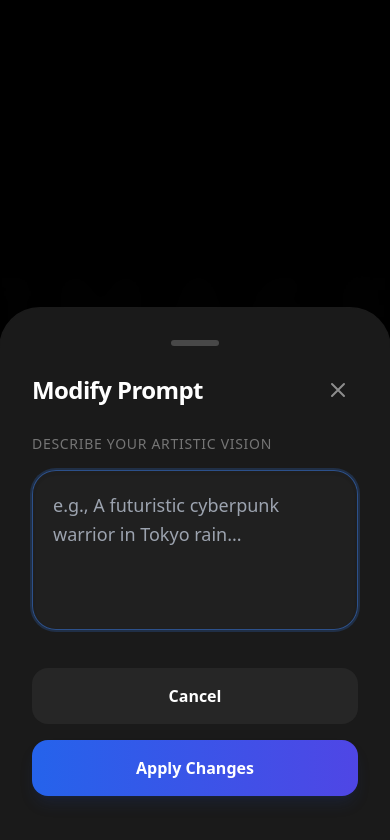
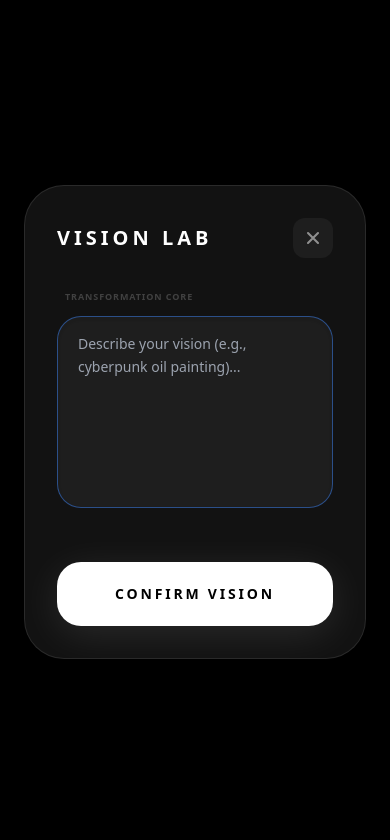
Before and after one commit to Mgeeeeee/PromptCamera, a React (Vite) app: page / in a window 390 px wide. Both pictures are taken after a click on the button 130 px from the left and 780 px from the top of the page. Shown: the top 840 px of the page. Built offline with nearby package versions, Linux system fonts and the light colour scheme.

Commit message:
feat: Refactor prompt dialog and app layout
Updates the prompt dialog UI to a more modern design with softer gradients and a larger focus on typography. Also adjusts the app layout for better mobile experience, introducing a cross-fading ambient background and resetting image state on capture.

```diff
--- a/App.tsx
+++ b/App.tsx
@@ -52,6 +52,7 @@ const App: React.FC = () => {
     setCapturedImage(base64);
     setResultImage(null);
     setError(null);
+    setShowOriginal(false);
   };
 
   const handleFileUpload = (e: React.ChangeEvent<HTMLInputElement>) => {
@@ -107,8 +108,7 @@ const App: React.FC = () => {
     }
   };
 
-  const commonBtnClass = "w-12 h-12 rounded-[1.2rem] bg-white/5 border border-white/5 flex items-center justify-center active:scale-90 transition-all shrink-0 disabled:opacity-10";
-  const primaryBtnClass = "w-12 h-12 rounded-[1.2rem] bg-white border border-white flex items-center justify-center active:scale-90 transition-all shrink-0 disabled:opacity-20 shadow-[0_0_20px_rgba(255,255,255,0.1)]";
+  const commonBtnClass = "w-12 h-12 rounded-[1.2rem] bg-white/5 border border-white/5 flex items-center justify-center active:scale-90 transition-all shrink-0 disabled:opacity-40";
   const dangerBtnClass = "w-12 h-12 rounded-[1.2rem] bg-red-500/10 border border-red-500/20 flex items-center justify-center active:scale-90 transition-all shrink-0";
 
   return (
@@ -121,14 +121,23 @@ const App: React.FC = () => {
         className="hidden"
       />
 
-      {/* Full-bleed blurred background */}
+      {/* Cross-fading ambient background */}
       <div className="absolute inset-0 z-0 overflow-hidden pointer-events-none">
         {capturedImage && (
-          <img
-            src={showOriginal ? capturedImage : (resultImage || capturedImage)}
-            alt="ambient-bg"
-            className="w-full h-full object-cover blur-[100px] opacity-30 scale-125 transition-opacity duration-1000"
-          />
+          <>
+            <img
+              src={capturedImage}
+              alt="bg-orig"
+              className={`absolute inset-0 w-full h-full object-cover blur-[100px] scale-125 transition-opacity duration-1000 ${showOriginal || !resultImage ? 'opacity-30' : 'opacity-0'}`}
+            />
+            {resultImage && (
+              <img
+                src={resultImage}
+                alt="bg-ai"
+                className={`absolute inset-0 w-full h-full object-cover blur-[100px] scale-125 transition-opacity duration-1000 ${!showOriginal ? 'opacity-30' : 'opacity-0'}`}
+              />
+            )}
+          </>
         )}
       </div>
 
@@ -136,15 +145,21 @@ const App: React.FC = () => {
       <div className="flex-1 flex flex-col items-center justify-center relative z-10 px-4 pt-4 pb-48">
         {capturedImage ? (
           <div className={`relative w-full h-full flex items-center justify-center transition-all duration-1000 ${isGenerating ? 'blur-3xl opacity-10 scale-95' : 'blur-0 opacity-100 scale-100'}`}>
-            <img
-              src={showOriginal ? capturedImage : (resultImage || capturedImage)}
-              alt="Main Display"
-              className="max-w-full max-h-full object-contain rounded-3xl shadow-[0_0_80px_rgba(0,0,0,0.9)] border border-white/5"
+             <img
+              src={capturedImage}
+              alt="Original"
+              className={`absolute max-w-full max-h-full object-contain rounded-3xl shadow-[0_0_80px_rgba(0,0,0,0.8)] border border-white/5 transition-opacity duration-500 ${showOriginal || !resultImage ? 'opacity-100' : 'opacity-0 pointer-events-none'}`}
             />
+            {resultImage && (
+              <img
+                src={resultImage}
+                alt="AI Result"
+                className={`absolute max-w-full max-h-full object-contain rounded-3xl shadow-[0_0_80px_rgba(0,0,0,0.8)] border border-white/5 transition-opacity duration-500 ${!showOriginal ? 'opacity-100' : 'opacity-0 pointer-events-none'}`}
+              />
+            )}
           </div>
         ) : (
           <div className="flex flex-col items-center animate-in fade-in duration-1000 text-center">
-            {/* Centering fix: Use negative margin to compensate for tracking on the right */}
             <h1 className="font-black tracking-[0.2em] mr-[-0.2em] uppercase text-white/5 text-8xl md:text-9xl leading-none">
               IMAGE
             </h1>
@@ -155,27 +170,27 @@ const App: React.FC = () => {
         )}
       </div>
 
-      {/* Generation Overlay - Perfectly Centered */}
+      {/* Generating Overlay */}
       {isGenerating && (
         <div className="absolute inset-0 flex items-center justify-center z-[60] pointer-events-none">
           <div className="absolute inset-0 bg-black/40 backdrop-blur-[8px]" />
-          <div className="relative flex flex-col items-center justify-center gap-4 w-full px-12">
-            <h1 className="text-6xl md:text-8xl font-black tracking-[0.5em] mr-[-0.5em] uppercase animate-breath-blue drop-shadow-[0_0_20px_rgba(59,130,246,0.6)] text-center leading-none">
+          <div className="relative flex flex-col items-center justify-center gap-4 w-full px-12 text-center">
+            <h1 className="text-6xl md:text-8xl font-black tracking-[0.5em] mr-[-0.5em] uppercase animate-breath-blue drop-shadow-[0_0_20px_rgba(59,130,246,0.6)] leading-none">
               IMAGE
             </h1>
-            <p className="text-white/40 text-[10px] md:text-xs font-bold uppercase tracking-[0.1em] text-center animate-pulse whitespace-nowrap">
+            <p className="text-white/40 text-[10px] md:text-xs font-bold uppercase tracking-[0.1em] animate-pulse">
               请耐心等待不要离开界面
             </p>
           </div>
         </div>
       )}
 
-      {/* Main Tab Bar Area */}
+      {/* Main Tab Bar */}
       <div className="absolute bottom-6 left-6 right-6 z-50 pointer-events-none">
         <div className="pointer-events-auto flex items-center justify-between gap-1.5 h-20 px-4 bg-black/80 border border-white/10 backdrop-blur-3xl rounded-[2.5rem] shadow-[0_20px_60px_rgba(0,0,0,0.8)] animate-in slide-in-from-bottom-10 duration-700">
 
           {!resultImage ? (
-            /* INITIAL STATE: [Settings] [Prompt] [Camera] [Upload] [Generate] */
+            /* INITIAL/EDITING STATE */
             <>
               <button onClick={() => setIsSettingsOpen(true)} className={commonBtnClass} title="Settings">
                 <svg xmlns="http://www.w3.org/2000/svg" fill="none" viewBox="0 0 24 24" strokeWidth={2} stroke="currentColor" className="w-5 h-5 text-white/50">
@@ -203,14 +218,14 @@ const App: React.FC = () => {
                 </svg>
               </button>
 
-              <button onClick={runAI} disabled={!capturedImage || isGenerating} className={primaryBtnClass} title="Generate">
-                <svg xmlns="http://www.w3.org/2000/svg" fill="none" viewBox="0 0 24 24" strokeWidth={2.5} stroke="currentColor" className="w-6 h-6 text-black">
-                  <path strokeLinecap="round" strokeLinejoin="round" d="M9.813 15.904L9 18.75l-.813-2.846a4.5 4.5 0 00-3.09-3.09L2.25 12l2.846-.813a4.5 4.5 0 003.09-3.09L9 5.25l.813 2.846a4.5 4.5 0 003.09 3.09L15.75 12l-2.846.813a4.5 4.5 0 00-3.09 3.09zM18.259 8.715L18 9.75l-.259-1.035a3.375 3.375 0 00-2.455-2.456L14.25 6l1.036-.259a3.375 3.375 0 002.455-2.456L18 2.25l.259 1.035a3.375 3.375 0 002.456 2.456L21.75 6l-1.035.259a3.375 3.375 0 00-2.456 2.456zM16.894 20.567L16.5 21.75l-.394-1.183a2.25 2.25 0 00-1.423-1.423L13.5 18.75l1.183-.394a2.25 2.25 0 001.423-1.423l.394-1.183.394 1.183a2.25 2.25 0 001.423 1.423l1.183.394-1.183.394a2.25 2.25 0 00-1.423 1.423z" />
+              <button onClick={runAI} disabled={!capturedImage || isGenerating} className={commonBtnClass} title="Generate">
+                <svg xmlns="http://www.w3.org/2000/svg" fill="none" viewBox="0 0 24 24" strokeWidth={2.5} stroke="currentColor" className="w-6 h-6 text-white/50">
+                   <path strokeLinecap="round" strokeLinejoin="round" d="M9.813 15.904L9 18.75l-.813-2.846a4.5 4.5 0 00-3.09-3.09L2.25 12l2.846-.813a4.5 4.5 0 003.09-3.09L9 5.25l.813 2.846a4.5 4.5 0 003.09 3.09L15.75 12l-2.846.813a4.5 4.5 0 00-3.09 3.09zM18.259 8.715L18 9.75l-.259-1.035a3.375 3.375 0 00-2.455-2.456L14.25 6l1.036-.259a3.375 3.375 0 002.455-2.456L18 2.25l.259 1.035a3.375 3.375 0 002.456 2.456L21.75 6l-1.035.259a3.375 3.375 0 00-2.456 2.456zM16.894 20.567L16.5 21.75l-.394-1.183a2.25 2.25 0 00-1.423-1.423L13.5 18.75l1.183-.394a2.25 2.25 0 001.423-1.423l.394-1.183.394 1.183a2.25 2.25 0 001.423 1.423l1.183.394-1.183.394a2.25 2.25 0 00-1.423 1.423z" />
                 </svg>
               </button>
             </>
           ) : (
-            /* RESULT STATE: [Exit] [Flip] [Download] [Regenerate] */
+            /* RESULT/VIEWING STATE */
             <>
               <button onClick={handleExit} disabled={isGenerating} className={dangerBtnClass} title="Exit">
                 <svg xmlns="http://www.w3.org/2000/svg" fill="none" viewBox="0 0 24 24" strokeWidth={2.5} stroke="currentColor" className="w-5 h-5 text-red-400">
@@ -218,18 +233,15 @@ const App: React.FC = () => {
                 </svg>
               </button>
 
-              <button
-                onClick={toggleComparison}
-                className={showOriginal ? primaryBtnClass : commonBtnClass}
-                title="Toggle Original"
-              >
-                <svg xmlns="http://www.w3.org/2000/svg" fill="none" viewBox="0 0 24 24" strokeWidth={2.5} stroke="currentColor" className={`w-5 h-5 transition-transform duration-500 ${showOriginal ? 'rotate-180 text-black' : 'rotate-0 text-white/50'}`}>
-                  <path strokeLinecap="round" strokeLinejoin="round" d="M16.023 9.348h4.992v-.001M2.985 19.644v-4.992m0 0h4.992m-4.993 0l3.181 3.183a8.25 8.25 0 0013.803-3.7M4.031 9.865a8.25 8.25 0 0113.803-3.7l3.181 3.182m0-4.991v4.99" />
+              <button onClick={toggleComparison} className={commonBtnClass} title="Flip Comparison">
+                <svg xmlns="http://www.w3.org/2000/svg" fill="none" viewBox="0 0 24 24" strokeWidth={2.5} stroke="currentColor" className={`w-5 h-5 transition-transform duration-300 ${showOriginal ? 'text-white' : 'text-white/50'}`}>
+                  {/* Horizontal Flip icon */}
+                  <path strokeLinecap="round" strokeLinejoin="round" d="M7.5 21L3 16.5m0 0L7.5 12M3 16.5h13.5m0-13.5L21 7.5m0 0L16.5 12M21 7.5H7.5" />
                 </svg>
               </button>
 
-              <button onClick={handleDownload} className={primaryBtnClass} title="Download">
-                <svg xmlns="http://www.w3.org/2000/svg" fill="none" viewBox="0 0 24 24" strokeWidth={2.5} stroke="currentColor" className="w-5 h-5 text-black">
+              <button onClick={handleDownload} className={commonBtnClass} title="Download">
+                <svg xmlns="http://www.w3.org/2000/svg" fill="none" viewBox="0 0 24 24" strokeWidth={2.5} stroke="currentColor" className="w-5 h-5 text-white/50">
                   <path strokeLinecap="round" strokeLinejoin="round" d="M3 16.5v2.25A2.25 2.25 0 005.25 21h13.5A2.25 2.25 0 0021 18.75V16.5M16.5 12L12 16.5m0 0L7.5 12m4.5 4.5V3" />
                 </svg>
               </button>
--- a/components/PromptDialog.tsx
+++ b/components/PromptDialog.tsx
@@ -11,46 +11,36 @@ export const PromptDialog: React.FC<PromptDialogProps> = ({ initialPrompt, onSav
   const [val, setVal] = useState(initialPrompt);
 
   return (
-    <div className="fixed inset-0 z-[60] flex items-end sm:items-center justify-center bg-black/80 backdrop-blur-md transition-all duration-300">
-      {/* Backdrop click to close */}
-      <div className="absolute inset-0" onClick={onClose} />
-
-      <div className="relative w-full sm:max-w-lg bg-[#1a1a1a] rounded-t-[2.5rem] sm:rounded-[2.5rem] p-8 shadow-2xl ring-1 ring-white/10 animate-in slide-in-from-bottom duration-300 ease-out pb-12 sm:pb-8">
-        <div className="w-12 h-1.5 bg-white/20 rounded-full mx-auto mb-6 sm:hidden" />
-
-        <div className="flex justify-between items-center mb-6">
-          <h3 className="text-2xl font-bold text-white tracking-tight">Modify Prompt</h3>
-          <button onClick={onClose} className="p-2 hover:bg-white/5 rounded-full transition-colors">
-             <svg xmlns="http://www.w3.org/2000/svg" fill="none" viewBox="0 0 24 24" strokeWidth={2} stroke="currentColor" className="w-6 h-6 text-white/50">
+    <div className="fixed inset-0 z-[110] flex items-center justify-center bg-black/95 backdrop-blur-xl p-6 animate-in fade-in duration-300">
+      <div className="w-full max-w-md bg-[#121212] rounded-[2.5rem] border border-white/10 p-8 shadow-2xl overflow-hidden relative">
+        <div className="flex justify-between items-center mb-8">
+          <h2 className="text-xl font-black uppercase tracking-[0.2em] text-white">Vision Lab</h2>
+          <button onClick={onClose} className="w-10 h-10 rounded-xl bg-white/5 flex items-center justify-center active:scale-90 transition-all">
+            <svg xmlns="http://www.w3.org/2000/svg" fill="none" viewBox="0 0 24 24" strokeWidth={2.5} stroke="currentColor" className="w-5 h-5 text-white/50">
               <path strokeLinecap="round" strokeLinejoin="round" d="M6 18L18 6M6 6l12 12" />
             </svg>
           </button>
         </div>
 
-        <p className="text-white/40 text-sm mb-4 font-medium uppercase tracking-wider">Describe your artistic vision</p>
-
+        <div className="space-y-6">
+          <div>
+            <label className="block text-[9px] font-black uppercase tracking-widest text-white/20 mb-3 ml-2">Transformation Core</label>
             <textarea
               autoFocus
               value={val}
               onChange={(e) => setVal(e.target.value)}
-          placeholder="e.g., A futuristic cyberpunk warrior in Tokyo rain..."
-          className="w-full h-40 bg-neutral-800/50 text-white rounded-3xl p-5 border border-white/5 focus:border-blue-500/50 focus:ring-2 focus:ring-blue-500/20 outline-none resize-none transition-all text-lg leading-relaxed shadow-inner"
+              placeholder="Describe your vision (e.g., cyberpunk oil painting)..."
+              className="w-full h-48 bg-white/5 border border-white/5 rounded-3xl px-5 py-4 text-white focus:border-blue-500/50 outline-none transition-all text-sm leading-relaxed resize-none shadow-inner scrollbar-hide"
             />
+          </div>
+        </div>
 
-        <div className="flex flex-col sm:flex-row gap-4 mt-8">
-          <button
-            onClick={onClose}
-            className="flex-1 py-4 rounded-2xl bg-neutral-800 hover:bg-neutral-700 text-white font-bold transition-all active:scale-[0.98]"
-          >
-            Cancel
-          </button>
         <button
           onClick={() => onSave(val)}
-            className="flex-1 py-4 rounded-2xl bg-gradient-to-r from-blue-600 to-indigo-600 hover:from-blue-500 hover:to-indigo-500 text-white font-bold shadow-lg shadow-blue-900/20 transition-all active:scale-[0.98]"
+          className="w-full mt-12 h-16 bg-white text-black rounded-[1.5rem] font-black uppercase tracking-[0.2em] text-sm active:scale-95 transition-all shadow-[0_8px_40px_rgba(255,255,255,0.1)]"
         >
-            Apply Changes
+          Confirm Vision
         </button>
-        </div>
       </div>
     </div>
   );
```
Lines whose indentation alone changed are shown as unchanged.
